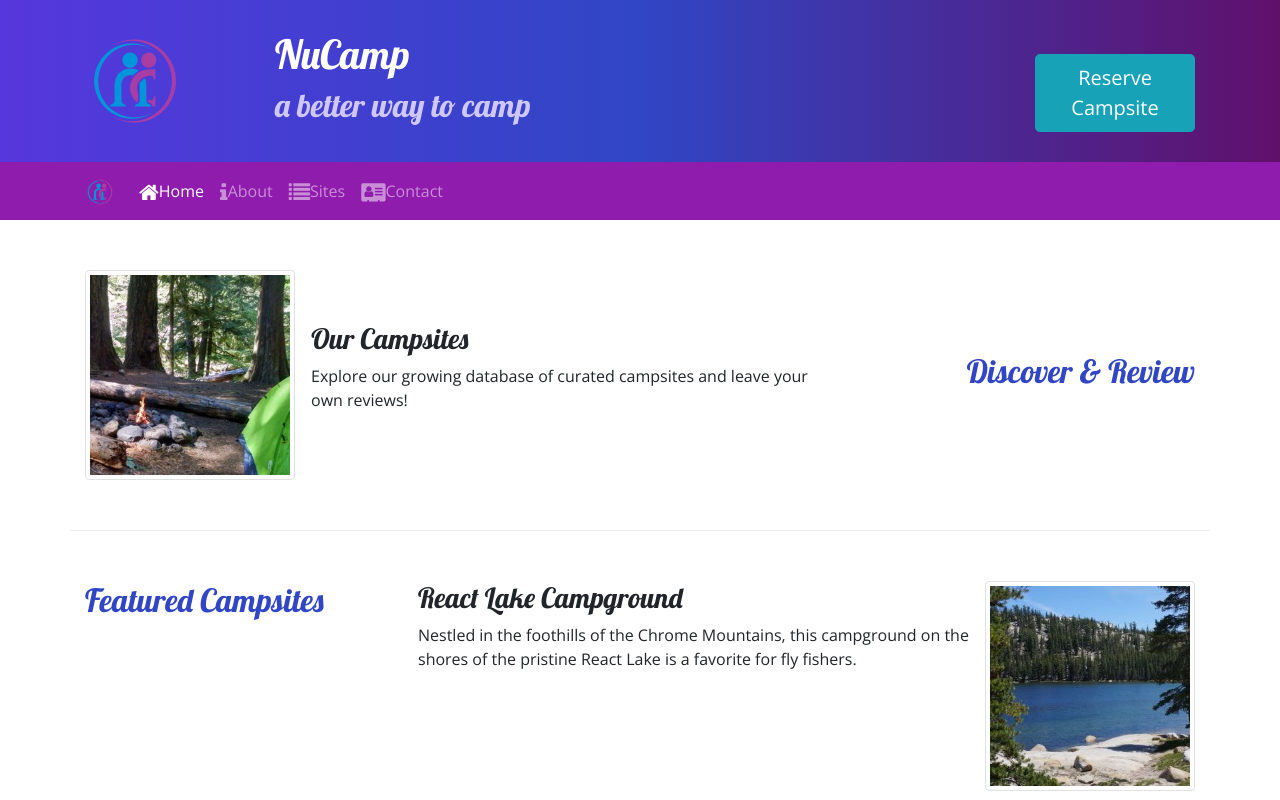
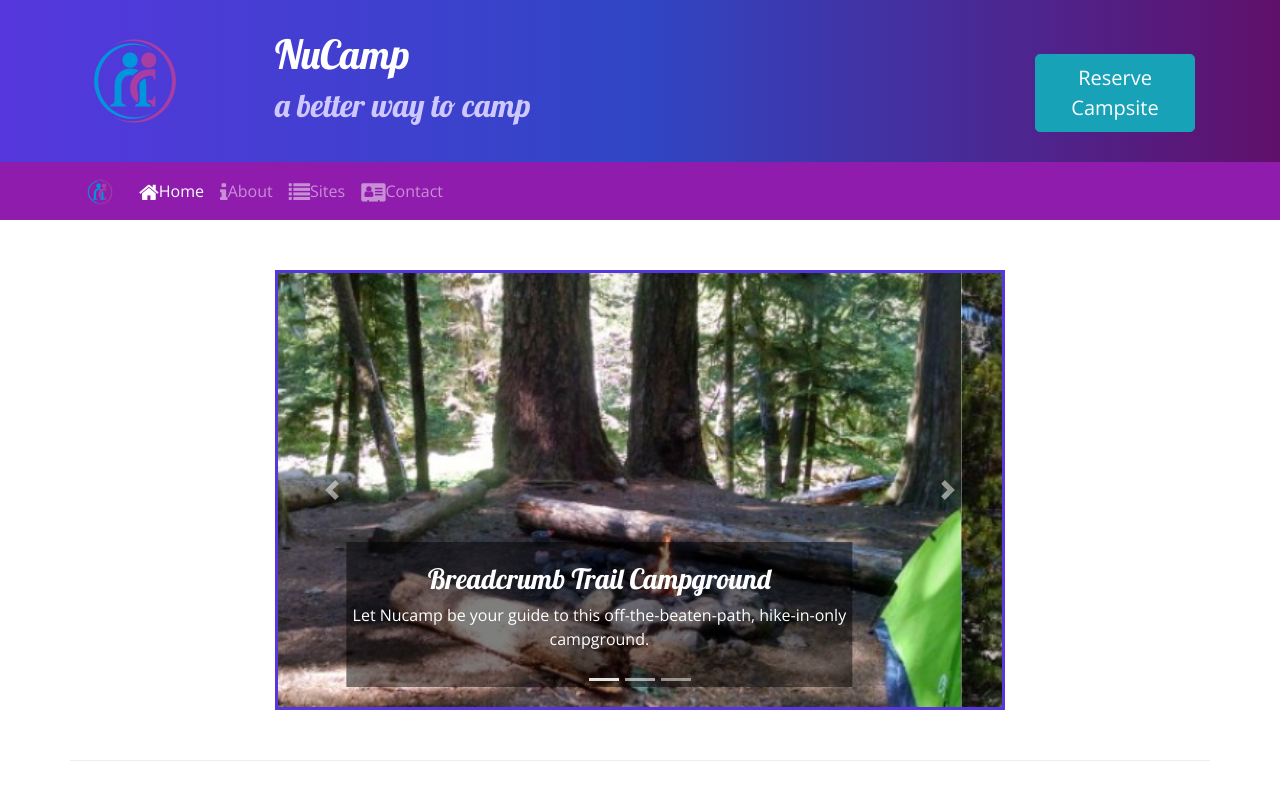
Before and after one commit to SFin12/nucampsite, a website: page index.html in a window 1280 px wide. Shown: the top 800 px of the page. Drawn offline with nearby package versions, Linux system fonts and the light colour scheme.

Commit message:
Carousel

```diff
--- a/css/styles.css
+++ b/css/styles.css
@@ -40,3 +40,11 @@ a, a:hover {
     color: inherit;
     text-decoration: none;
   }
+
+.carousel-caption {
+    background-color: rgba(0,0,0,0.5);
+}
+
+.carousel {
+    border: solid #5637DD
+}
--- a/index.html
+++ b/index.html
@@ -103,6 +103,98 @@
         </nav>
 
         <div class="container">
+            <div class="row row-content">
+                <div class="col-md-8 mx-auto">
+                    <div
+                        id="homeCarousel"
+                        class="carousel slide"
+                        data-ride="carousel"
+                    >
+                        <ol class="carousel-indicators">
+                            <li
+                                data-target="#homeCarousel"
+                                data-slide-to="0"
+                                class="active"
+                            ></li>
+                            <li
+                                data-target="#homeCarousel"
+                                data-slide-to="1"
+                            ></li>
+                            <li
+                                data-target="#homeCarousel"
+                                data-slide-to="2"
+                            ></li>
+                        </ol>
+                        <div class="carousel-inner">
+                            <div class="carousel-item active">
+                                <img
+                                    class="d-block w-100"
+                                    src="img/breadcrumb-trail.jpg"
+                                    alt="Breadcrumb Trail Campground"
+                                />
+                                <div class="carousel-caption">
+                                    <h3>Breadcrumb Trail Campground</h3>
+                                    <p class="d-none d-sm-block">
+                                        Let Nucamp be your guide to this
+                                        off-the-beaten-path, hike-in-only
+                                        campground.
+                                    </p>
+                                </div>
+                            </div>
+                            <div class="carousel-item">
+                                <img
+                                    class="d-block w-100"
+                                    src="img/react-lake.jpg"
+                                    alt="React Lake Campbround"
+                                />
+                                <div class="carousel-caption">
+                                    <h3>React Lake Campground</h3>
+                                    <p class="d-none d-sm-block">
+                                        Nestled in the foothills of the Chrome
+                                        Mountains, this campground on the shores
+                                        of the pristine React Lake is a favorite
+                                        for fly fishers.
+                                    </p>
+                                </div>
+                            </div>
+                            <div class="carousel-item">
+                                <img
+                                    class="d-block w-100"
+                                    src="img/chrome-river.jpg"
+                                    alt="Chrome River Campground"
+                                />
+                                <div class="carousel-caption">
+                                    <h3>Chrome River Campground</h3>
+                                    <p class="d-none d-sm-block">
+                                        Spend a few sunny days and starry nights
+                                        beneath a canopy of old-growth firs at
+                                        this enchanting spot by the Chrome
+                                        River.
+                                    </p>
+                                </div>
+                            </div>
+                        </div>
+                        <a
+                            class="carousel-control-prev"
+                            href="#homeCarousel"
+                            role="button"
+                            data-slide="prev"
+                        >
+                            <span class="carousel-control-prev-icon"></span>
+                            <span class="sr-only">Previous</span>
+                        </a>
+                        <a
+                            class="carousel-control-next"
+                            href="#homeCarousel"
+                            role="button"
+                            data-slide="next"
+                        >
+                            <span class="carousel-control-next-icon"></span>
+                            <span class="sr-only">Next</span>
+                        </a>
+                    </div>
+                </div>
+            </div>
             <div class="row row-content align-items-center">
                 <div class="col-sm-4 order-sm-last">
                     <h2 class="text-sm-right">Discover & Review</h2>
@@ -294,8 +386,8 @@
         <script src="node_modules/bootstrap/dist/js/bootstrap.min.js"></script>
         <script>
             $(function () {
-                $('[data-toggle="tooltip"]').tooltip()
-            })
+                $('[data-toggle="tooltip"]').tooltip();
+            });
         </script>
     </body>
 </html>
```
